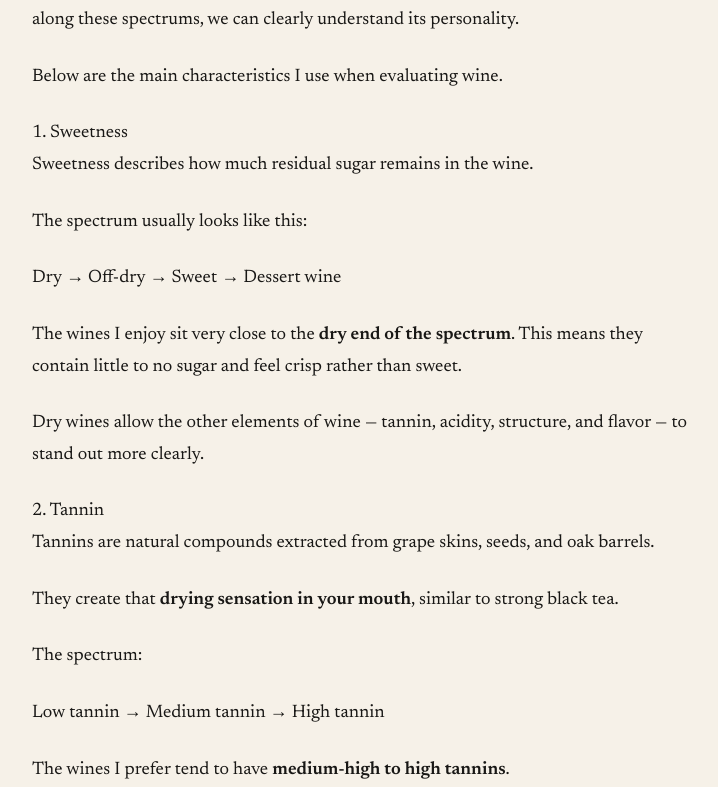
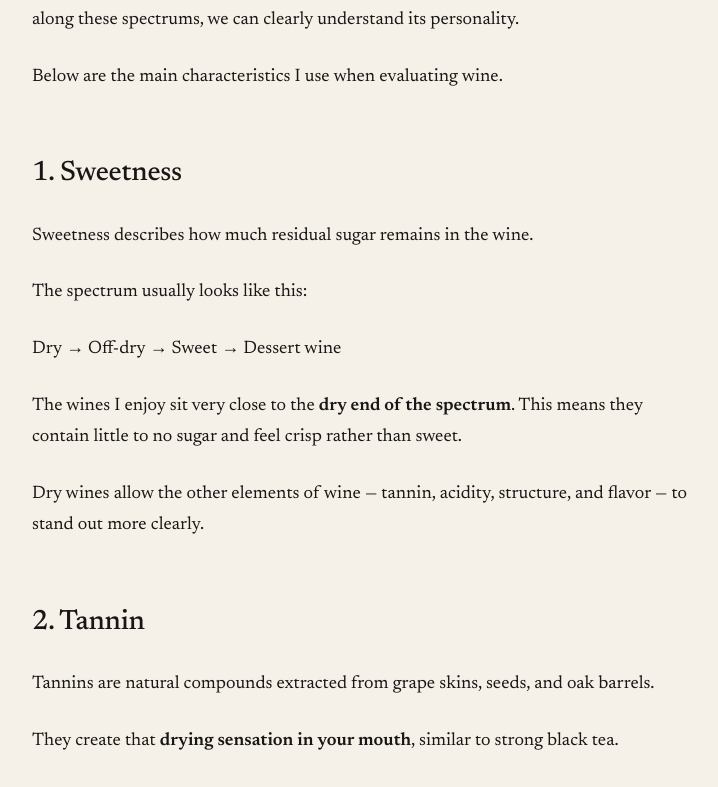
Before and after one commit to Hami-Tahm/hamitahm.com, a Next.js app: page /wine-profile in a window 1280 px wide. Shown: the part 1270-2057 px from the top of the page, without its empty margins (280-998 px from the left). Built offline with nearby package versions, Linux system fonts and the light colour scheme.

Commit message:
seo: demote body content h1 to h2 on 3 legacy posts (Bing 'More than one h1' fix)

```diff
--- a/src/app/under-30/page.tsx
+++ b/src/app/under-30/page.tsx
@@ -44,7 +44,7 @@ export default function Post() {
         {/* Content */}
         <div
           className="post-content"
-          dangerouslySetInnerHTML={ { __html: `<h1>20 Minutes. 3 Times a Week. Full-Body Strength for Busy Founders.</h1>
+          dangerouslySetInnerHTML={ { __html: `<h2>20 Minutes. 3 Times a Week. Full-Body Strength for Busy Founders.</h2>
 If you work mostly at a desk and your calendar looks like a war zone, you don’t need a complicated gym routine.
 You need <strong>high-leverage movements</strong> that hit the biggest muscle groups, raise metabolism, and protect your posture — in just 20 minutes.</p><p>This is the exact minimalist structure I recommend for high-performing entrepreneurs who want energy, focus, and long-term metabolic health.</p><p><hr /></p><p><h2>The Structure (Simple & Ruthless)</h2>
 <ul>
@@ -67,7 +67,7 @@ No fluff. Just compound movements.</p><p><hr /></p><p><h2>1) Squats — The Foun
 <strong>Scale down:</strong> Shorten the time</p><p><hr /></p><p><h2>5) Lunges — Strength + Balance</h2>
 <img src="https://images.openai.com/static-rsc-3/hprieTNtXTFl49jphdWuXfpHRdcxzud2jj9mUxOYjJ0ssjhfHRLmYJZPefaWCfbla3ILuZiIyOahXZsP4dACG3oNIFRgR4so7W3Ri_vW7G0?purpose=fullsize&v=1" alt="Image" /></p><p><img src="https://hips.hearstapps.com/hmg-prod/images/muscular-man-training-his-legs-doing-lunges-with-royalty-free-image-1677586874.jpg?crop=1xw%3A0.84355xh%3Bcenter%2Ctop&resize=1200%3A%2A" alt="Image" /></p><p><img src="https://hips.hearstapps.com/hmg-prod/images/screen-shot-2019-06-27-at-10-14-46-am-1561645202.jpg?crop=0.750524109014675xw%3A1xh%3Bcenter%2Ctop&resize=1200%3A%2A" alt="Image" /></p><p><img src="https://res.cloudinary.com/peloton-cycle/image/fetch/f_auto%2Cc_limit%2Cw_3840%2Cq_90/https%3A//images.ctfassets.net/6ilvqec50fal/6ECvblywgDhiygiHRBUZmM/0c99d77e0869b85b8e029f09047e2bbc/Reverse-lunge-Jess-Sims.png" alt="Image" /></p><p><strong>What it trains:</strong> Glutes, quads, balance system
 <strong>Why it matters:</strong> Single-leg work improves symmetry and joint health</p><p>Lunges build real-world strength and athletic coordination.</p><p><strong>Upgrade:</strong> Add dumbbells
-<strong>Scale down:</strong> Static lunges</p><p><hr /></p><p><h1>Why This Works</h1>
+<strong>Scale down:</strong> Static lunges</p><p><hr /></p><p><h2>Why This Works</h2>
 For high-output professionals:
 <ul>
  	<li>Improves insulin sensitivity</li>
@@ -76,7 +76,7 @@ For high-output professionals:
  	<li>Protects joints and spine</li>
  	<li>Minimal time investment</li>
 </ul>
-Three sessions per week is enough to maintain and even build strength if intensity is consistent.</p><p><hr /></p><p><h1>Weekly Template</h1>
+Three sessions per week is enough to maintain and even build strength if intensity is consistent.</p><p><hr /></p><p><h2>Weekly Template</h2>
 <ul>
  	<li>Monday</li>
  	<li>Wednesday</li>
--- a/src/app/wine-profile/page.tsx
+++ b/src/app/wine-profile/page.tsx
@@ -49,41 +49,41 @@ export default function Post() {
         <div
           className="post-content"
           dangerouslySetInnerHTML={ { __html: `<p>When I taste wine, I like to break it down into several key dimensions. Each wine sits somewhere on a spectrum — from low to high, light to powerful. By placing a wine along these spectrums, we can clearly understand its personality.</p><p>Below are the main characteristics I use when evaluating wine.
-<h1>1. Sweetness</h1>
+<h2>1. Sweetness</h2>
 Sweetness describes how much residual sugar remains in the wine.</p><p>The spectrum usually looks like this:</p><p>Dry → Off-dry → Sweet → Dessert wine</p><p>The wines I enjoy sit very close to the <strong>dry end of the spectrum</strong>.
 This means they contain little to no sugar and feel crisp rather than sweet.</p><p>Dry wines allow the other elements of wine — tannin, acidity, structure, and flavor — to stand out more clearly.
-<h1>2. Tannin</h1>
+<h2>2. Tannin</h2>
 Tannins are natural compounds extracted from grape skins, seeds, and oak barrels.</p><p>They create that <strong>drying sensation in your mouth</strong>, similar to strong black tea.</p><p>The spectrum:</p><p>Low tannin → Medium tannin → High tannin</p><p>The wines I prefer tend to have <strong>medium-high to high tannins</strong>.</p><p>High tannin wines usually:</p><p>• feel more structured
 • pair well with meat
 • age well over time</p><p>This is why many powerful red wines improve after several years of aging.
-<h1>3. Acidity</h1>
+<h2>3. Acidity</h2>
 Acidity is what gives wine its freshness and brightness.</p><p>Low-acidity wines feel round and soft.
 High-acidity wines feel sharp and lively.</p><p>The spectrum:</p><p>Low acidity → Medium acidity → High acidity</p><p>My preference sits around <strong>low to medium acidity</strong>.
 I tend to enjoy wines that feel <strong>smooth and round rather than sharp or sour</strong>.
-<h1>4. Body</h1>
+<h2>4. Body</h2>
 Body describes the <strong>weight or richness of the wine in your mouth</strong>.</p><p>Think of it like milk:</p><p>• skim milk → light body
 • whole milk → medium body
 • cream → full body</p><p>The wines I enjoy are clearly <strong>full-bodied</strong>.</p><p>Full-bodied wines feel rich, dense, and powerful.
-<h1>5. Alcohol</h1>
+<h2>5. Alcohol</h2>
 Alcohol also influences the body and warmth.</p><p>Most wines fall between:</p><p>8% → 16%</p><p>My preference is toward the <strong>higher end of the spectrum</strong>, usually around:</p><p>13.5% – 15.5%</p><p>Higher alcohol wines often feel bolder and more intense.
-<h1>6. Flavor Intensity</h1>
+<h2>6. Flavor Intensity</h2>
 Some wines are subtle and delicate.</p><p>Others are bold and explosive.</p><p>The spectrum:</p><p>Light flavors → Medium → Intense</p><p>The wines I enjoy are clearly <strong>high intensity</strong>.</p><p>Typical flavor notes I like include:</p><p>• blackberry
 • black pepper
 • dark chocolate
 • smoke
 • oak/wood</p><p>These flavors are typical of powerful red wines.
-<h1>7. Complexity</h1>
+<h2>7. Complexity</h2>
 Complexity refers to the number of layers of aroma and flavor a wine has.</p><p>Simple wines usually have one or two dominant notes.</p><p>Complex wines evolve as you smell and taste them.</p><p>You might notice:</p><p>• fruit
 • spice
 • earth
 • oak
 • leather
 • chocolate</p><p>The wines I prefer tend to be <strong>complex</strong>, revealing new layers over time.
-<h1>8. Finish</h1>
+<h2>8. Finish</h2>
 The finish is how long the flavor remains after swallowing.</p><p>Short finish: disappears quickly
 Medium finish: lingers briefly
 Long finish: stays in your mouth for a long time</p><p>High-quality wines usually have a <strong>long finish</strong>, which is something I strongly enjoy.
-<h1>My Wine Taste Profile (Summary)</h1>
+<h2>My Wine Taste Profile (Summary)</h2>
 <a href="https://hamitahm.com/wp-content/uploads/2026/03/infoghrapgy-wine.webp"><img class="alignnone wp-image-851" src="https://hamitahm.com/wp-content/uploads/2026/03/infoghrapgy-wine-300x164.webp" alt="Personal wine taste profile infographic mapping preferences across body, sweetness, tannin, and acidity" width="370" height="202" /></a></p><p>Putting all these characteristics together, my taste profile looks like this:
 <table>
 <thead>
@@ -128,34 +128,34 @@ Long finish: stays in your mouth for a long time</p><p>High-quality wines usuall
 </tbody>
 </table>
 In simple terms:</p><p>I enjoy <strong>bold, powerful, full-bodied red wines with deep flavors and structure</strong>.</p><p>
-<h1>Wines That Match This Profile</h1>
+<h2>Wines That Match This Profile</h2>
 Based on this taste profile, several famous wine styles fit very well.</p><p><img class="alignnone size-medium wp-image-847" src="https://hamitahm.com/wp-content/uploads/2026/03/fav-wine-300x164.webp" alt="Favorite wine styles matching personal taste profile — including Pinot Noir, Riesling, and Chablis" width="300" height="164" />
-<h1>Australia</h1>
+<h2>Australia</h2>
 Australia produces some of the most powerful wines in the world.</p><p>Best matches:</p><p><strong>Barossa Valley Shiraz</strong>
 Very bold, high alcohol, dark fruit, pepper, and chocolate.</p><p><strong>McLaren Vale Shiraz</strong>
 Rich, full body, smooth tannins.</p><p><strong>Coonawarra Cabernet Sauvignon</strong>
 Blackcurrant, mint, strong structure.
-<h1>United States</h1>
+<h2>United States</h2>
 California is known for big, full-bodied wines.</p><p>Best matches:</p><p><strong>Napa Valley Cabernet Sauvignon</strong>
 Blackberry, cassis, oak, long finish.</p><p><strong>Paso Robles Syrah</strong>
 Pepper, dark fruit, smoky notes.</p><p><strong>Zinfandel (Old Vine)</strong>
 Very bold, spicy, high alcohol.
-<h1>Canada</h1>
+<h2>Canada</h2>
 Canada also produces some interesting, bold reds.</p><p>Best matches:</p><p><strong>Niagara Cabernet Sauvignon</strong>
 Dark fruit, medium-high tannin.</p><p><strong>Niagara Syrah</strong>
 Pepper, blackberry, smoky notes.</p><p><strong>Niagara Cabernet Franc</strong>
 Spice, structure, medium-full body.
-<h1>France</h1>
+<h2>France</h2>
 France tends to be more balanced but still produces powerful wines.</p><p>Best matches:</p><p><strong>Northern Rhône – Syrah (Hermitage, Côte-Rôtie)</strong>
 Black pepper, dark fruit, smoky, complex.</p><p><strong>Bordeaux (Left Bank)</strong>
 Cabernet-dominant wines with strong tannin and aging potential.</p><p><strong>Châteauneuf-du-Pape</strong>
 Rich, spicy, powerful.
-<h1>Italy</h1>
+<h2>Italy</h2>
 Italy also offers structured and powerful wines.</p><p>Best matches:</p><p><strong>Amarone della Valpolicella</strong>
 Very rich, high alcohol, intense flavors.</p><p><strong>Barolo (Nebbiolo)</strong>
 Very high tannin, complex, long aging.</p><p><strong>Brunello di Montalcino</strong>
 Full body, powerful structure.
-<h1>Final Thought</h1>
+<h2>Final Thought</h2>
 If we simplify everything:</p><p>The wines that best match my taste profile are typically:</p><p>• <strong>Shiraz / Syrah</strong>
 • <strong>Cabernet Sauvignon</strong>
 • <strong>Amarone</strong>
```
Also changed, not shown: src/app/optimal-shower-hair-routine/page.tsx (+8 -8 lines).
